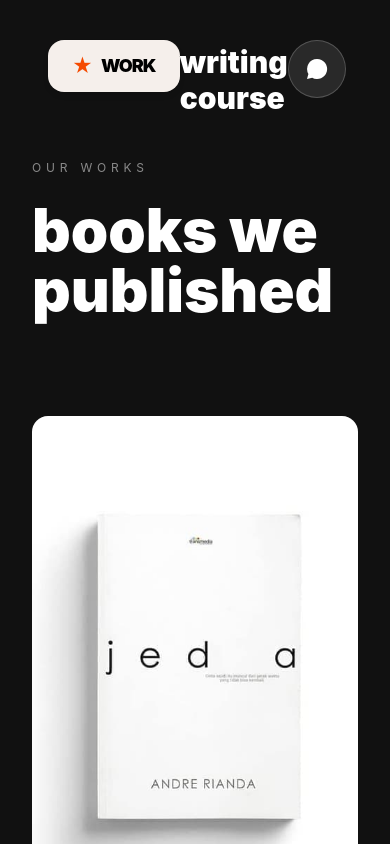
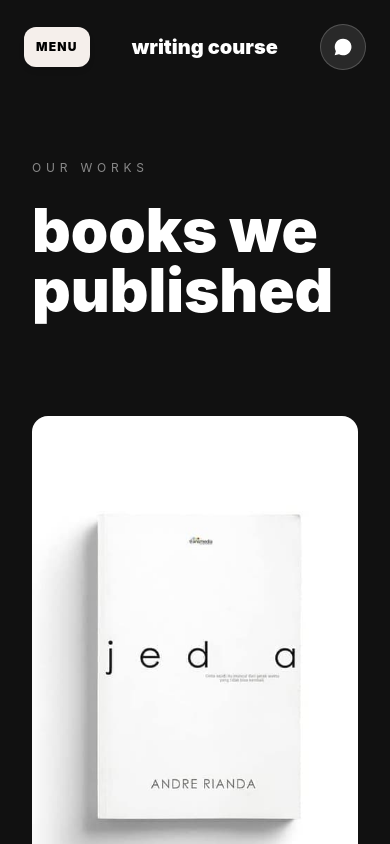
Before and after one commit to ChickenCurry123/Kelas-Menulis, a Next.js app: page /work in a window 390 px wide. Shown: the top 844 px of the page. Built offline with nearby package versions, Linux system fonts and the light colour scheme.

Commit message:
Navbar.tsx

```diff
--- a/components/Navbar.tsx
+++ b/components/Navbar.tsx
@@ -7,9 +7,11 @@ export default function Navbar() {
   const [showWorkMenu, setShowWorkMenu] = useState(false);
   const [showWAModal, setShowWAModal] = useState(false);
   const [isScrolled, setIsScrolled] = useState(false);
+  const [mobileMenuOpen, setMobileMenuOpen] = useState(false); // State baru untuk mobile
 
   const workMenuRef = useRef<HTMLDivElement>(null);
   const waModalRef = useRef<HTMLDivElement>(null);
+  const mobileMenuRef = useRef<HTMLDivElement>(null); // Ref untuk animasi mobile menu
 
   /* ---------------- SCROLL COLOR NAV ---------------- */
   useEffect(() => {
@@ -61,6 +63,15 @@ export default function Navbar() {
       : animateOut(waModalRef.current);
   }, [showWAModal]);
 
+  /* ---------------- MOBILE MENU CONTROL ---------------- */
+  useEffect(() => {
+    if (mobileMenuOpen) {
+      gsap.to(mobileMenuRef.current, { x: 0, duration: 0.6, ease: "expo.out" });
+    } else {
+      gsap.to(mobileMenuRef.current, { x: "100%", duration: 0.5, ease: "expo.in" });
+    }
+  }, [mobileMenuOpen]);
+
   /* ---------------- HOVER SAFE LEAVE ---------------- */
   const safeLeave = (
     e: React.MouseEvent<HTMLDivElement>,
@@ -77,11 +88,11 @@ export default function Navbar() {
   };
 
   return (
-    <nav className="fixed top-0 left-0 w-full px-12 py-10 z-[100] flex justify-between items-start pointer-events-none">
+    <nav className="fixed top-0 left-0 w-full px-6 md:px-12 py-6 md:py-10 z-[100] flex justify-between items-center md:items-start pointer-events-none">
 
-      {/* ================= WORK BUTTON ================= */}
+      {/* ================= WORK BUTTON (DESKTOP) ================= */}
       <div
-        className="relative pointer-events-auto"
+        className="relative pointer-events-auto hidden md:block"
         onMouseEnter={() => setShowWorkMenu(true)}
         onMouseLeave={(e) => safeLeave(e, setShowWorkMenu)}
       >
@@ -105,7 +116,6 @@ export default function Navbar() {
             <span className="text-orange-600 text-2xl">★</span> work
           </div>
 
-          {/* ================= LIST BOOK ================= */}
           <div className="space-y-6">
             {[
               { title: "Jeda", img: "/jeda.jpg" },
@@ -114,7 +124,7 @@ export default function Navbar() {
             ].map((item, i) => (
               <Link
                 key={i}
-                href="/work" // Langsung mengarah ke halaman work/page.tsx
+                href="/work"
                 onClick={() => setShowWorkMenu(false)}
                 className="flex gap-6 items-center group cursor-pointer"
               >
@@ -123,10 +133,8 @@ export default function Navbar() {
                     src={item.img}
                     alt={item.title}
                     className="w-full h-full object-cover group-hover:scale-110 transition-transform duration-500"
-                    onError={(e) => (e.currentTarget.style.display = "none")}
                   />
                 </div>
-
                 <div>
                   <p className="text-3xl font-black uppercase tracking-tighter group-hover:text-orange-600 transition-colors leading-none">
                     {item.title}
@@ -139,7 +147,6 @@ export default function Navbar() {
             ))}
           </div>
 
-          {/* ALL WORK PAGE */}
           <Link
             href="/work"
             onClick={() => setShowWorkMenu(false)}
@@ -147,14 +154,25 @@ export default function Navbar() {
           >
             semua kerjaan andre
           </Link>
+        </div>
+      </div>
 
-        </div>
+      {/* ================= MOBILE HAMBURGER ================= */}
+      <div className="md:hidden pointer-events-auto">
+        <button
+          onClick={() => setMobileMenuOpen(true)}
+          className={`p-3 rounded-xl shadow-md font-black uppercase text-xs tracking-widest transition-all ${
+            isScrolled ? "bg-black text-white" : "bg-[#f5efeb] text-black"
+          }`}
+        >
+          Menu
+        </button>
       </div>
 
       {/* ================= LOGO ================= */}
       <Link href="/" className="pointer-events-auto">
         <h2
-          className={`text-3xl font-black lowercase mt-1 transition-colors duration-500 cursor-pointer ${
+          className={`text-xl md:text-3xl font-black lowercase transition-colors duration-500 cursor-pointer ${
             isScrolled ? "text-black" : "text-white mix-blend-difference"
           }`}
         >
@@ -169,40 +187,58 @@ export default function Navbar() {
         onMouseLeave={(e) => safeLeave(e, setShowWAModal)}
       >
         <div
-          className={`p-4 rounded-full backdrop-blur-md border transition-all duration-500 ${
+          className={`p-3 md:p-4 rounded-full backdrop-blur-md border transition-all duration-500 ${
             isScrolled
               ? "bg-black/10 border-black/20 text-black"
               : "bg-white/10 border-white/20 text-white mix-blend-difference"
           }`}
         >
-          <svg width="24" height="24" fill="currentColor" viewBox="0 0 24 24">
+          <svg width="20" height="20" className="md:w-6 md:h-6" fill="currentColor" viewBox="0 0 24 24">
             <path d="M12 2a10 10 0 0 0-8.6 15l-1.4 5 5.2-1.3A10 10 0 1 0 12 2z" />
           </svg>
         </div>
 
+        {/* WA DROPDOWN (DESKTOP ONLY) */}
         <div
           ref={waModalRef}
-          className="absolute top-0 right-0 w-[320px] bg-[#f0ede8] rounded-[2.5rem] p-8 shadow-2xl z-50 origin-top-right text-black opacity-0 pointer-events-none"
+          className="hidden md:block absolute top-0 right-0 w-[320px] bg-[#f0ede8] rounded-[2.5rem] p-8 shadow-2xl z-50 origin-top-right text-black opacity-0 pointer-events-none"
         >
           <div className="flex flex-col items-center text-center">
             <div className="bg-white p-4 rounded-3xl mb-6 shadow-sm">
               <img src="/qr-wa.jpeg" alt="QR" className="w-32 h-32 object-contain" />
             </div>
-
             <h3 className="font-black uppercase text-xl mb-1">whatsapp us</h3>
             <p className="text-[10px] font-bold text-zinc-500 uppercase tracking-widest mb-6 px-4">
               Pindai kode QR untuk mengobrol melalui ponsel Anda.
             </p>
-            <a
-              href="https://wa.me/62895603005825"
-              target="_blank"
-              className="font-black uppercase text-sm border-b-2 border-black pb-0.5 hover:text-orange-600 hover:border-orange-600 transition-all"
-            >
+            <a href="https://wa.me/62895603005825" target="_blank" className="font-black uppercase text-sm border-b-2 border-black pb-0.5 hover:text-orange-600 transition-all">
               Chat via desktop
             </a>
           </div>
         </div>
       </div>
+
+      {/* ================= MOBILE MENU OVERLAY ================= */}
+      <div
+        ref={mobileMenuRef}
+        className="fixed inset-0 bg-[#f5efeb] z-[200] translate-x-full pointer-events-auto flex flex-col p-8 md:hidden text-black"
+      >
+        <div className="flex justify-between items-center mb-16">
+          <span className="font-black uppercase tracking-tighter text-xl">Menu</span>
+          <button onClick={() => setMobileMenuOpen(false)} className="font-black uppercase text-xs border-2 border-black px-4 py-2 rounded-full">Close</button>
+        </div>
+
+        <div className="flex flex-col gap-6">
+          <Link href="/" onClick={() => setMobileMenuOpen(false)} className="text-5xl font-black uppercase tracking-tighter">Home</Link>
+          <Link href="/work" onClick={() => setMobileMenuOpen(false)} className="text-5xl font-black uppercase tracking-tighter">Work</Link>
+          <a href="https://wa.me/62895603005825" className="text-5xl font-black uppercase tracking-tighter text-orange-600">Contact</a>
+        </div>
+
+        <div className="mt-auto pb-10">
+          <p className="text-[10px] font-bold uppercase tracking-[0.2em] text-zinc-400">© 2026 Writing Course</p>
+        </div>
+      </div>
+
     </nav>
   );
 }
```
